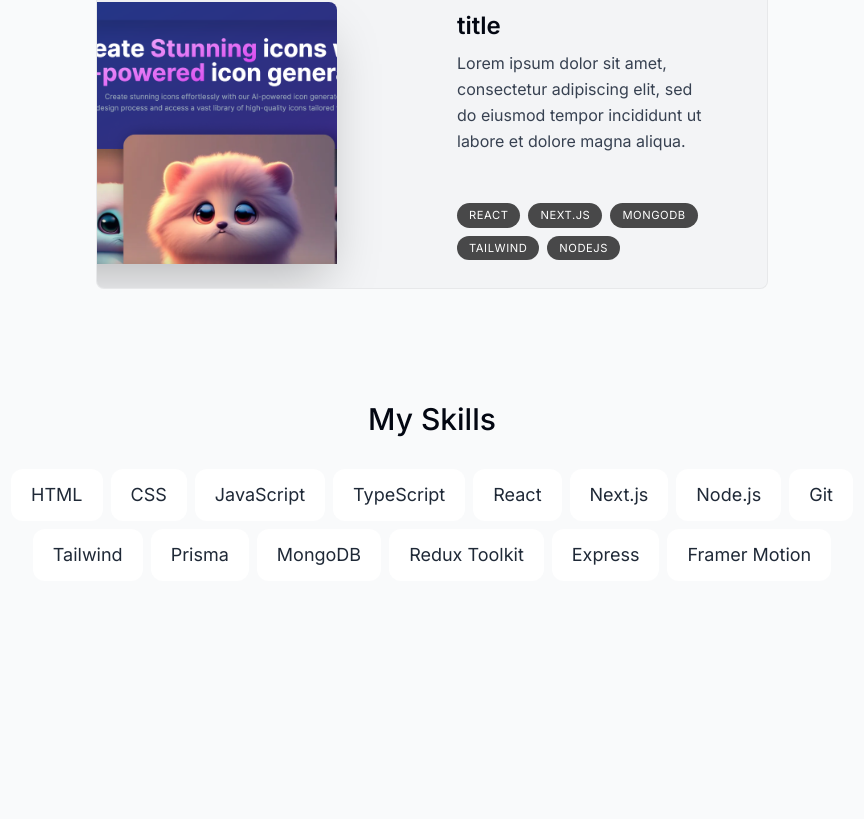
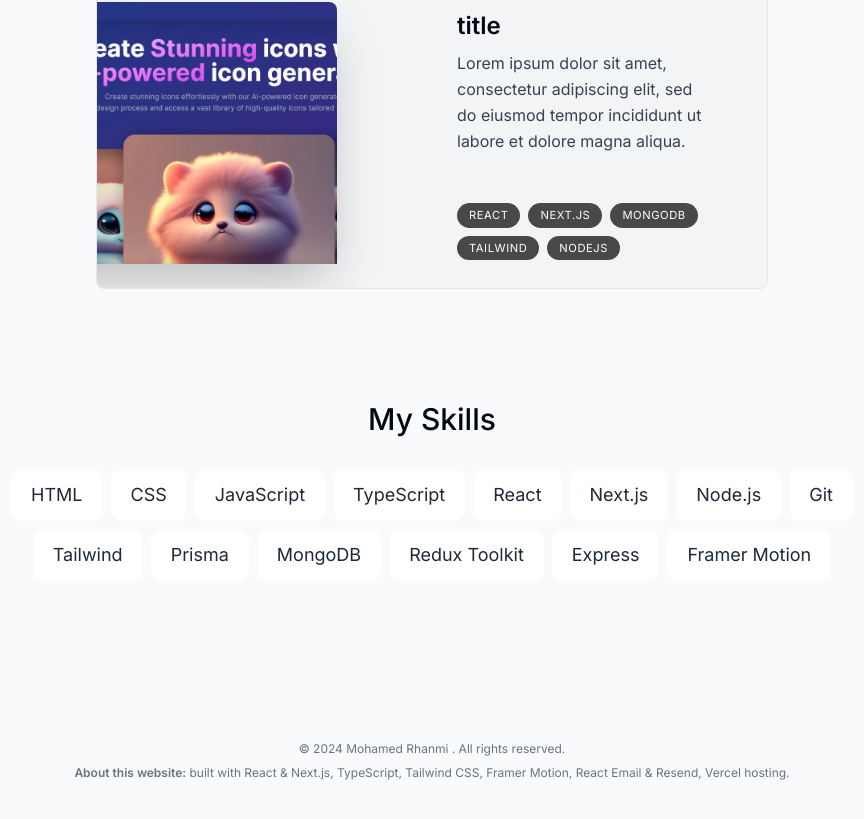
Before and after one commit to morhaaa/mohamedrhanmi.com, a Next.js app: page / in a window 1280 px wide. Shown: the part 2353-3172 px from the top of the page, without its empty margins (208-1072 px from the left). Before the commit the page ends 3094 px from the top, so only its background shows below. Built offline with nearby package versions, Linux system fonts and the light colour scheme.

Commit message:
Create footer

```diff
--- a/src/app/layout.tsx
+++ b/src/app/layout.tsx
@@ -3,6 +3,7 @@
 import "./globals.css";
 import Header from "@/components/header";
 import Providers from "@/context/providers";
+import Footer from "@/components/footer";
 
 const inter = Inter({ subsets: ["latin"] });
 
@@ -27,6 +28,7 @@
 
           <Header />
           {children}
+          <Footer />
         </Providers>
       </body>
     </html>
--- /dev/null
+++ b/src/components/footer.tsx
@@ -0,0 +1,16 @@
+import React from "react";
+
+export default function Footer() {
+  return (
+    <footer className="mb-10 px-4 text-center text-gray-500">
+      <small className="mb-2 block text-xs">
+        &copy; 2024 Mohamed Rhanmi . All rights reserved.
+      </small>
+      <p className="text-xs">
+        <span className="font-semibold">About this website:</span> built with
+        React & Next.js, TypeScript, Tailwind CSS, Framer Motion, React Email &
+        Resend, Vercel hosting.
+      </p>
+    </footer>
+  );
+}
```
